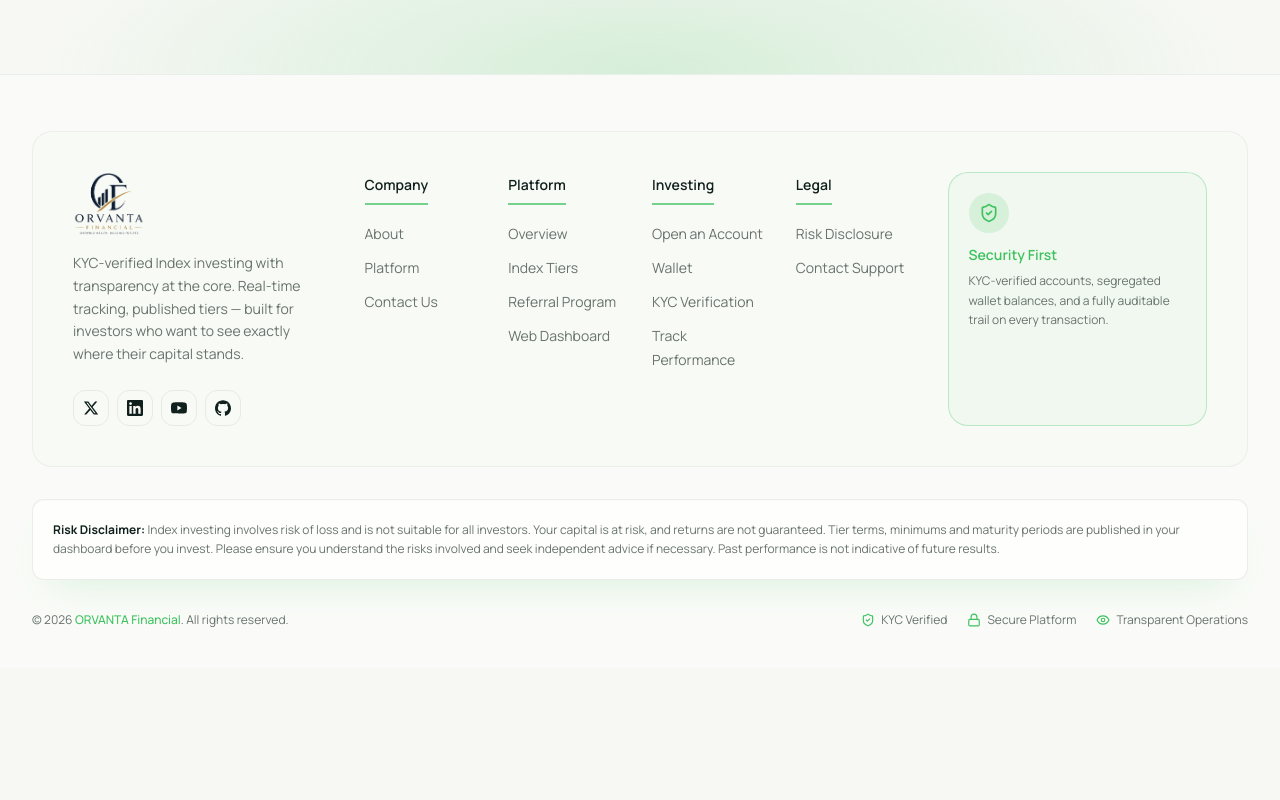
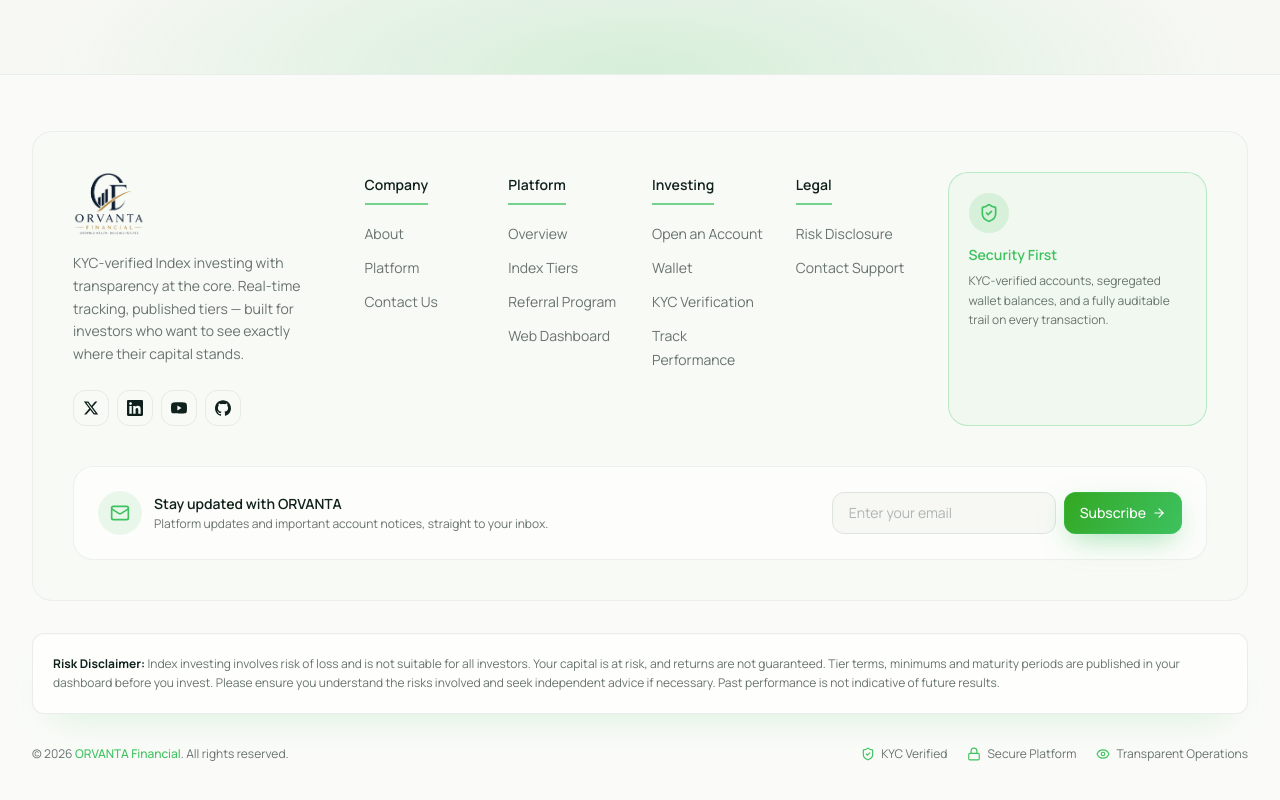
Before and after one commit to dineshv18/demo, a Next.js app in the folder client/: page /about in a window 1280 px wide. Shown: the part 2713-3513 px from the top of the page. Before the commit the page ends 3381 px from the top, so only its background shows below. Built offline with nearby package versions, Linux system fonts and the light colour scheme; no server answers.

Commit message:
fix: replace apostrophes with HTML entities for consistency in text rendering

```diff
--- a/client/src/components/pages/Home.tsx
+++ b/client/src/components/pages/Home.tsx
@@ -3,19 +3,15 @@
 import Link from "next/link";
 
 import {
-    ArrowRight, PlayCircle, Sparkles, ShieldCheck, UserCheck, Wallet2, LineChart, Check, X, Minus,
+    ArrowRight, PlayCircle, Sparkles, ShieldCheck, UserCheck, LineChart, Check, X, Minus,
 } from "lucide-react";
 import {
-    ChartBar as TablerChartBar,
     ShieldCheck as TablerShieldCheck,
     Stack as TablerStack,
     Wallet as TablerWallet,
-    Lock as TablerLock,
     Users as TablerUsers,
-    Receipt as TablerReceipt,
-    Headphones as TablerHeadphones,
 } from "tabler-icons-react";
-import { Section, SectionTitle, Eyebrow, Reveal, AnimatedCounter } from "../site/primitives";
+import { Section, SectionTitle, Eyebrow, Reveal } from "../site/primitives";
 import { HeroDashboard } from "../site/HeroDashboard";
 import { PortfolioMockup } from "../site/PortfolioMockup";
 
@@ -266,7 +262,7 @@
                             <ShieldCheck className="h-8 w-8 text-brand mx-auto mb-6" strokeWidth={1.5} />
                             <p className="font-display text-2xl md:text-4xl font-normal tracking-tight leading-snug text-foreground">
                                 Every account is identity-verified before a single dollar moves —
-                                <span className="text-gradient"> that's the baseline, not a feature.</span>
+                                <span className="text-gradient"> that&apos;s the baseline, not a feature.</span>
                             </p>
                             <p className="mt-6 text-sm text-muted-foreground max-w-xl mx-auto leading-relaxed">
                                 Segregated wallet balances, role-based admin controls, and a fully auditable
--- a/client/src/components/pages/about.tsx
+++ b/client/src/components/pages/about.tsx
@@ -59,7 +59,7 @@
                 <div className="grid gap-12 lg:grid-cols-2 items-start">
                     <Reveal>
                         <h2 className="font-display text-3xl md:text-4xl font-bold tracking-tight leading-snug">
-                            What we're building
+                            What we&apos;re building
                         </h2>
                     </Reveal>
                     <Reveal delay={0.08}>
@@ -115,7 +115,7 @@
                             <Sparkles className="h-8 w-8 text-brand mx-auto mb-6" strokeWidth={1.5} />
                             <p className="font-display text-2xl md:text-4xl font-normal tracking-tight leading-snug text-foreground">
                                 We publish what other platforms bury in fine print —
-                                <span className="text-gradient"> that's the whole philosophy.</span>
+                                <span className="text-gradient"> that&apos;s the whole philosophy.</span>
                             </p>
                             <p className="mt-6 text-sm text-muted-foreground max-w-xl mx-auto leading-relaxed">
                                 Transparent terms, verified accounts, and a dashboard that tells the truth
@@ -141,7 +141,7 @@
                                 <p className="text-sm md:text-base text-muted-foreground leading-relaxed">
                                     Because we published it in plain view instead. If you want a platform
                                     where verification is real, terms are disclosed, and your dashboard
-                                    tells the truth about your account, that's what we built.
+                                    tells the truth about your account, that&apos;s what we built.
                                 </p>
                                 <Link href="/platform" className="inline-flex items-center gap-2 text-sm font-semibold text-brand hover:gap-3 transition-all">
                                     See how the platform works <ArrowRight className="h-4 w-4" />
--- a/client/src/components/pages/contact.tsx
+++ b/client/src/components/pages/contact.tsx
@@ -118,7 +118,7 @@
                                     Get in touch with us
                                 </h2>
                                 <p className="text-muted-foreground text-sm leading-relaxed max-w-md">
-                                    Whether you're evaluating the platform or already an investor, our team
+                                    Whether you&apos;re evaluating the platform or already an investor, our team
                                     is here to help. For account-specific issues, signing in and opening a
                                     support ticket gets you the fastest response.
                                 </p>
--- a/client/src/components/pages/platform.tsx
+++ b/client/src/components/pages/platform.tsx
@@ -199,7 +199,7 @@
                 <Reveal delay={0.15}>
                     <p className="mt-8 text-center text-sm text-muted-foreground max-w-2xl mx-auto leading-relaxed">
                         Exact tier ranges and current maturity terms are available once you sign in —
-                        they're kept current in your dashboard rather than a static marketing page.
+                        they&apos;re kept current in your dashboard rather than a static marketing page.
                     </p>
                 </Reveal>
             </div>
--- a/client/src/components/site/Footer.tsx
+++ b/client/src/components/site/Footer.tsx
@@ -123,7 +123,37 @@
                             </div>
                         </div>
 
-
+                        {/* Newsletter row */}
+                        <div className="mt-10 rounded-2xl border border-border/50 bg-card/60 p-5 sm:p-6 flex flex-col gap-4 sm:flex-row sm:items-center sm:justify-between">
+                            <div className="flex items-center gap-3">
+                                <div className="grid h-11 w-11 shrink-0 place-items-center rounded-full bg-brand/10 text-brand">
+                                    <Mail className="h-5 w-5" />
+                                </div>
+                                <div>
+                                    <p className="text-sm font-semibold text-foreground">Stay updated with ORVANTA</p>
+                                    <p className="text-xs text-muted-foreground mt-0.5">Platform updates and important account notices, straight to your inbox.</p>
+                                </div>
+                            </div>
+                            {submitted ? (
+                                <p className="text-sm font-medium text-brand shrink-0">Thanks — you&apos;re on the list.</p>
+                            ) : (
+                                <form onSubmit={handleSubscribe} className="flex gap-2 shrink-0">
+                                    <input
+                                        type="email"
+                                        value={email}
+                                        onChange={(e) => setEmail(e.target.value)}
+                                        placeholder="Enter your email"
+                                        className="w-full sm:w-56 rounded-lg border border-border bg-background px-4 py-2.5 text-sm placeholder:text-muted-foreground/50 focus:outline-none focus:ring-2 focus:ring-brand/30 focus:border-brand/50 transition"
+                                    />
+                                    <button
+                                        type="submit"
+                                        className="inline-flex items-center gap-1.5 rounded-lg px-4 py-2.5 text-sm font-medium btn-glow btn-glow-hover shrink-0"
+                                    >
+                                        Subscribe <ArrowRight className="h-3.5 w-3.5" />
+                                    </button>
+                                </form>
+                            )}
+                        </div>
                     </div>
 
                     {/* Risk disclaimer */}
```
Also changed, not shown: 1 other file (tests, documents, lock files or other folders).
